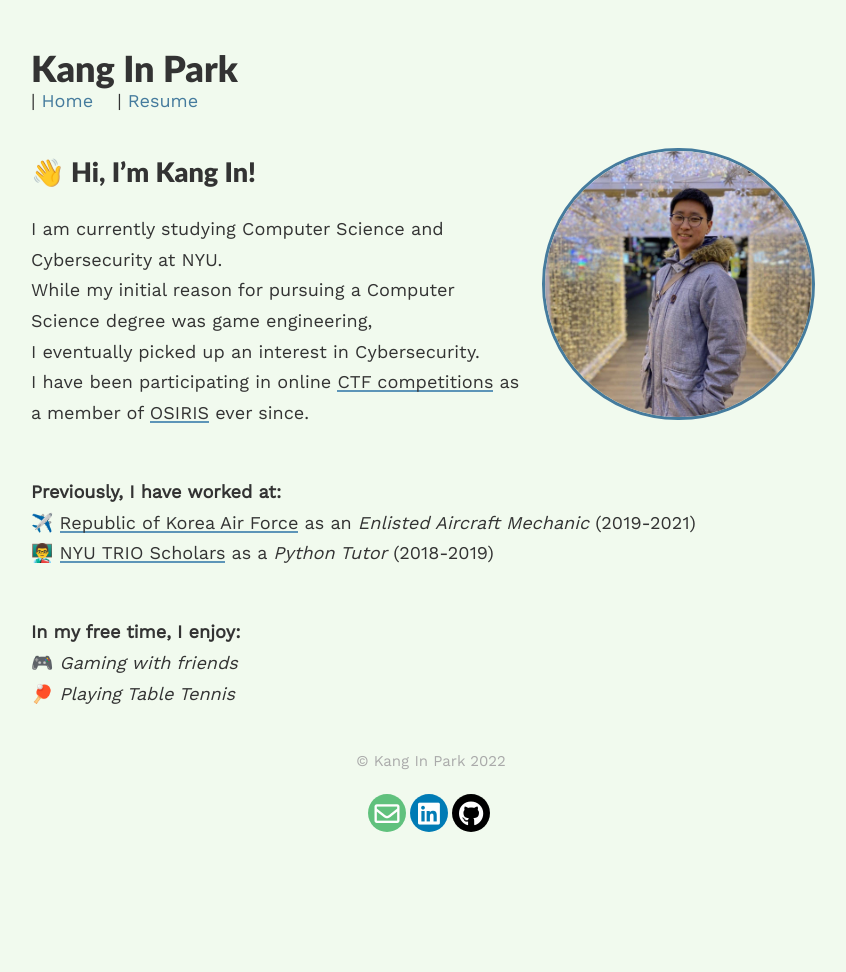
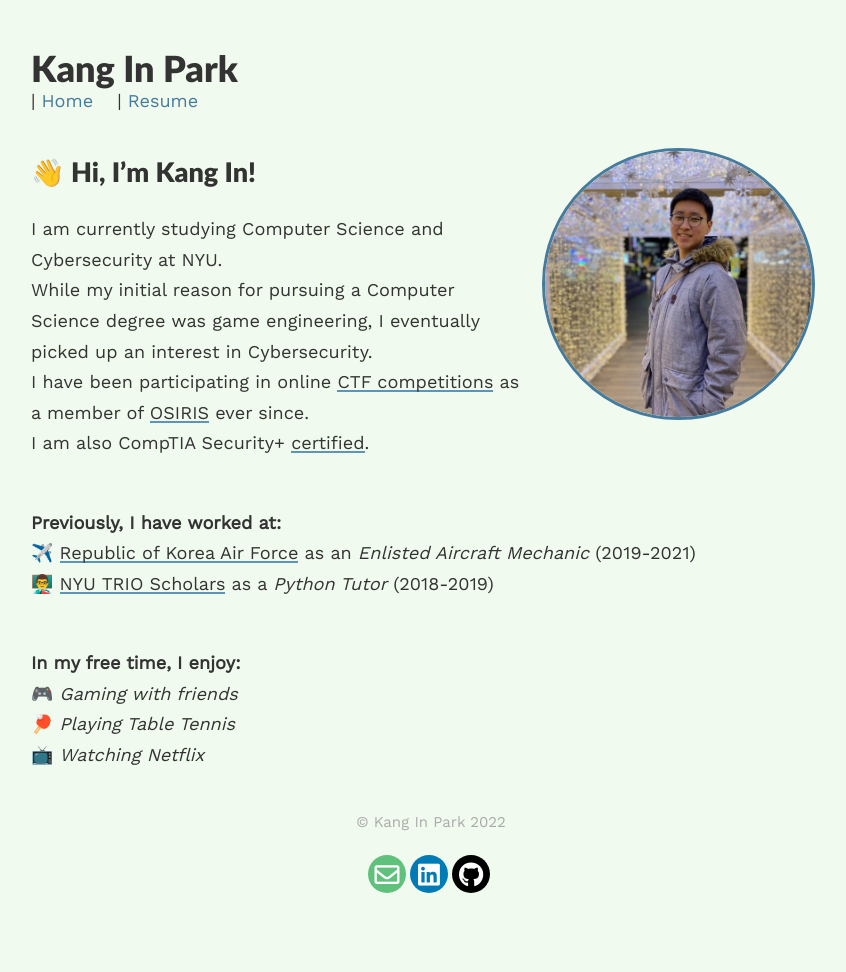
Before and after one commit to kip218/blog, a Jekyll site: the page built from index.md, in a window 1280 px wide. Shown: the whole page, without its empty margins (209-1055 px from the left). Built offline with Jekyll 4.4.1, drawn with Linux system fonts in a browser that asks for light colours; nearby versions of some CDN libraries; our own code applies the rules of GitHub Pages for plain Markdown files.

Commit message:
formatting

```diff
--- a/index.md
+++ b/index.md
@@ -9,10 +9,10 @@ published: true
 
 
 # 👋 Hi, I'm Kang In!
-I am currently studying Computer Science and Cybersecurity at NYU.
-While my initial reason for pursuing a Computer Science degree was game engineering,
-I eventually picked up an interest in Cybersecurity.
-I have been participating in online [CTF competitions](https://ctftime.org/ctf-wtf/){:target="_blank"} as a member of [OSIRIS](https://www.osiris.cyber.nyu.edu/){:target="_blank"} ever since.
+I am currently studying Computer Science and Cybersecurity at NYU. \\
+While my initial reason for pursuing a Computer Science degree was game engineering, I eventually picked up an interest in Cybersecurity. \\
+I have been participating in online [CTF competitions](https://ctftime.org/ctf-wtf/){:target="_blank"} as a member of [OSIRIS](https://www.osiris.cyber.nyu.edu/){:target="_blank"} ever since. \\
+I am also CompTIA Security+ [certified](/assets/CompTIA_Certificate.pdf){:target="_blank"}.
 
 &nbsp;\\
 **Previously, I have worked at:** \\
@@ -22,7 +22,8 @@ I have been participating in online [CTF competitions](https://ctftime.org/ctf-w
 &nbsp;\\
 **In my free time, I enjoy:** \\
 🎮 *Gaming with friends* \\
-🏓 *Playing Table Tennis*
+🏓 *Playing Table Tennis* \\
+📺 *Watching Netflix*
 
 
 <!-- [Gradfolio](https://github.com/jitinnair1/gradfolio){:target="_blank"} is a responsive, dark-mode ready Jekyll theme designed keeping academia in mind. The easiest way to install the theme is to fork it using GitHub. Check the README file for [instructions](https://github.com/jitinnair1/gradfolio#installation){:target="_blank"}.
```
Also changed, not shown: 1 other file.
